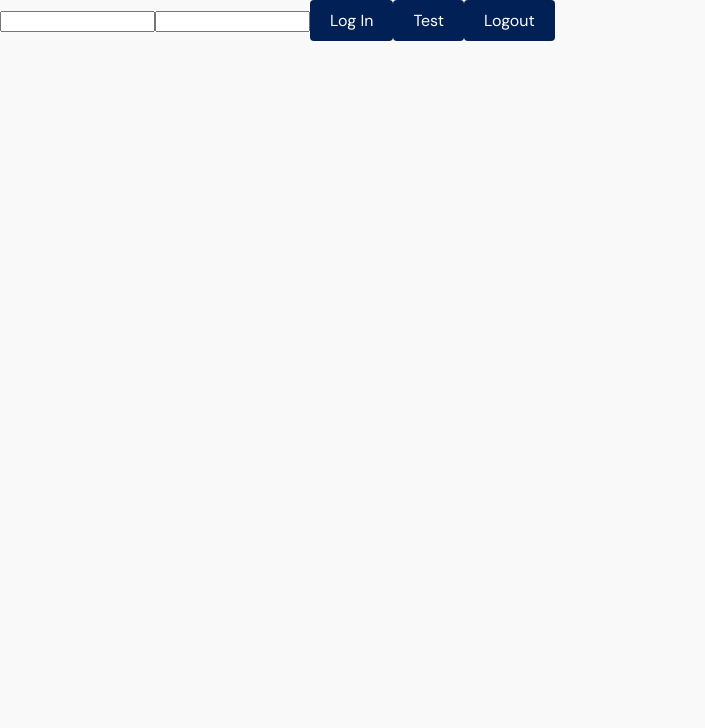
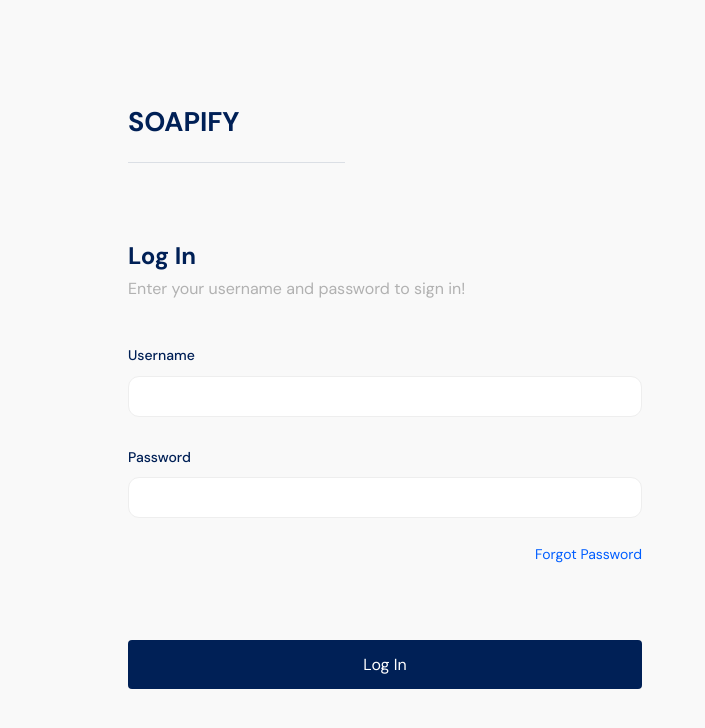
Before and after one commit to angeloeboy/soapify-frontend, a Next.js app: page /login in a window 1280 px wide. Shown: the top 728 px of the page, without its empty margins (0-705 px from the left). Built offline with nearby package versions, Linux system fonts and the light colour scheme.

Commit message:
added login functionality, connected to backend

```diff
--- a/src/pages/login.jsx
+++ b/src/pages/login.jsx
@@ -3,20 +3,90 @@ import React from "react";
 import styled from "styled-components";
 import { useState } from "react";
 import { login, logout, test } from "@/api/auth";
-import axios from "axios";
+import { FontAwesomeIcon } from "@fortawesome/react-fontawesome";
+import { faSpinner } from "@fortawesome/free-solid-svg-icons";
 
 const LoginContainer = styled.div`
 	height: 100vh;
+	width: 100%;
+	max-width: 770px;
+	padding: 53px 10vw;
+	padding-top: 100px;
+	.appTitle {
+		text-transform: uppercase;
+		padding-bottom: 19px;
+		border-bottom: 1px solid rgba(0, 32, 86, 0.12);
+		width: 217px;
+	}
+`;
+
+const Form = styled.form`
+	margin-top: 74px;
+
+	h3 {
+		font-size: 24px;
+		font-weight: 700;
+	}
+
+	p {
+		color: #b1b1b1;
+		font-size: 16px;
+		font-weight: 400;
+	}
+
+	.formsContainer {
+		margin-top: calc(72px - 29px);
+		label {
+			font-size: 14px;
+			font-weight: 500;
+			display: block;
+			margin-top: 29px;
+			background-color: transparent;
+		}
+
+		input {
+			display: block;
+			width: 100%;
+			/* width: 443px; */
+			height: 41px;
+			border-radius: 11px;
+			border: 1px solid #eee;
+			margin-top: 9px;
+			padding: 10px 21px;
+		}
+
+		.loginBtn {
+			/* max-width: 443px; */
+			padding: 14px !important;
+			font-size: 16px;
+			margin-top: 75px;
+		}
+
+		a {
+			text-decoration: none;
+			color: #005eff;
+			text-align: right;
+			margin-top: 25px;
+			font-size: 14px;
+			display: block;
+		}
+
+		svg path {
+			color: white !important;
+		}
+	}
 `;
 
 let Login = () => {
 	const [credentials, setCredentials] = useState({ username: "", password: "" });
+	const [loggingIn, setIsLoggingIn] = useState(false);
 
 	const handleLogin = (e) => {
 		e.preventDefault();
-
+		setIsLoggingIn(true);
 		login(credentials).then((res) => {
 			console.log(res);
+			setIsLoggingIn(false);
 		});
 	};
 
@@ -37,13 +107,45 @@ let Login = () => {
 	};
 
 	return (
-		<LoginContainer>
-			<input type="text" onChange={(e) => setCredentials({ ...credentials, username: e.target.value })} value={credentials.username} />
-			<input type="password" onChange={(e) => setCredentials({ ...credentials, password: e.target.value })} value={credentials.password} />
-			<Button onClick={(e) => handleLogin(e)}>Log In</Button>
-			<Button onClick={(e) => handleTest(e)}>Test</Button>
-			<Button onClick={() => handleLogout()}>Logout</Button>
-		</LoginContainer>
+		<>
+			<LoginContainer>
+				<h2 className="appTitle">Soapify</h2>
+
+				<Form onSubmit={(e) => handleLogin(e)}>
+					<h3>Log In</h3>
+					<p>Enter your username and password to sign in!</p>
+
+					<div className="formsContainer">
+						<label htmlFor="username">Username</label>
+						<input
+							type="text"
+							onChange={(e) => setCredentials({ ...credentials, username: e.target.value })}
+							value={credentials.username}
+							id="username"
+							name="username"
+						/>
+
+						<label htmlFor="password">Password</label>
+						<input
+							type="password"
+							onChange={(e) => setCredentials({ ...credentials, password: e.target.value })}
+							value={credentials.password}
+							id="password"
+							name="password"
+						/>
+
+						<a href="/">Forgot Password</a>
+
+						<Button className="loginBtn" width="100%" onClick={(e) => handleLogin(e)}>
+							{loggingIn ? <FontAwesomeIcon icon={faSpinner} spin /> : "Log In"}
+						</Button>
+					</div>
+				</Form>
+
+				{/* <Button onClick={(e) => handleTest(e)}>Test</Button>
+				<Button onClick={() => handleLogout()}>Logout</Button> */}
+			</LoginContainer>
+		</>
 	);
 };
 
--- a/src/styles/globals.css
+++ b/src/styles/globals.css
@@ -18,6 +18,8 @@ body {
 	color: #002056;
 }
 
+
+
 a {
 	color: #0070f3;
 	text-decoration: none;
```
